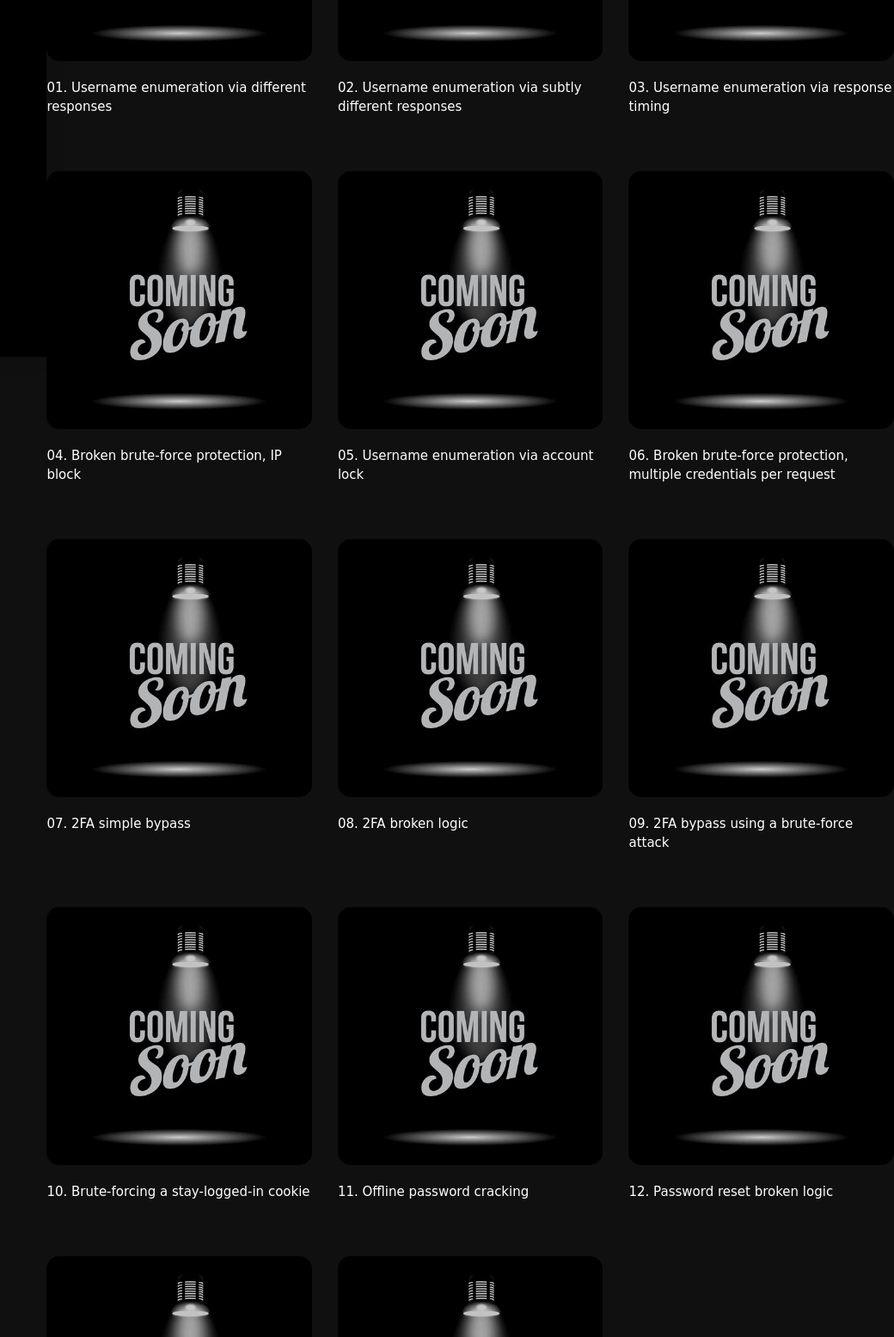
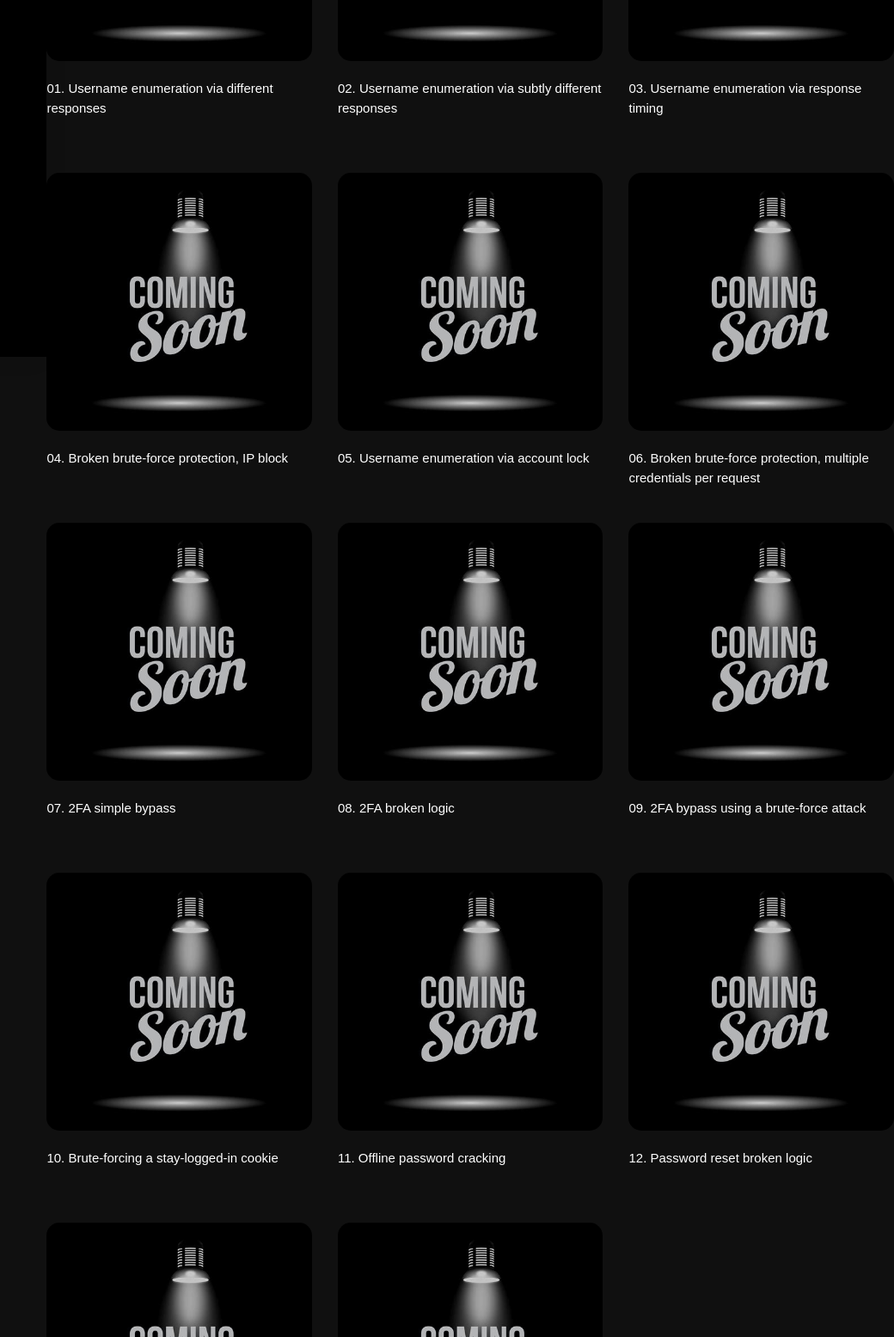
Before and after one commit to UtkarshSinghThakur/PortSwigger, a plain HTML site: page Authentication.html in a window 1280 px wide. Shown: the part 385-1940 px from the top of the page at 86% size, 240-1280 px from the left. Drawn offline with Linux system fonts and the light colour scheme.

Commit message:
Update Authentication.html

```diff
--- a/Authentication.html
+++ b/Authentication.html
@@ -93,87 +93,87 @@
                                     <a data-fancybox="" href="#">
                                         <img class="img-fluid" src="images/cs.jpg" style="border-radius: 15px;height: 300px">
                                     </a><br><br>
-                                     <span style="font-family: cursive;font-size: 15px;color: white">01. Username enumeration via different responses</span>
+                                     <span style="font-family: sans-serif;font-size: 15px;color: white">01. Username enumeration via different responses</span>
                                 </div>
                                 <!-- Vimeo Popup -->
                                 <div class="col-md-4 animate-box" data-animate-effect="fadeInUp">
                                     <a data-fancybox="" href="#">
                                         <img class="img-fluid" src="images/cs.jpg" style="border-radius: 15px;height: 300px">
                                     </a><br><br>
-                                     <span style="font-family: cursive;font-size: 15px;color: white">02. Username enumeration via subtly different responses</span><br><br><br><br>
+                                     <span style="font-family: sans-serif;font-size: 15px;color: white">02. Username enumeration via subtly different responses</span><br><br><br><br>
                                 </div>
                                 <!-- Custom Video Popup -->
                                 <div class="col-md-4 animate-box" data-animate-effect="fadeInUp">
                                     <a data-fancybox="" href="#">
                                         <img class="img-fluid" src="images/cs.jpg" style="border-radius: 15px;height: 300px">
                                     </a><br><br>
-                                     <span style="font-family: cursive;font-size: 15px;color: white">03. Username enumeration via response timing</span>
+                                     <span style="font-family: sans-serif;font-size: 15px;color: white">03. Username enumeration via response timing</span>
                                 </div>
                                 <div class="col-md-4 animate-box" data-animate-effect="fadeInUp">
                                     <a data-fancybox="" href="#">
                                         <img class="img-fluid" src="images/cs.jpg" style="border-radius: 15px;height: 300px">
                                     </a><br><br>
-                                     <span style="font-family: cursive;font-size: 15px;color: white">04. Broken brute-force protection, IP block</span>
+                                     <span style="font-family: sans-serif;font-size: 15px;color: white">04. Broken brute-force protection, IP block</span>
                                 </div>
                                 <div class="col-md-4 animate-box" data-animate-effect="fadeInUp">
                                     <a data-fancybox="" href="#">
                                         <img class="img-fluid" src="images/cs.jpg" style="border-radius: 15px;height: 300px">
                                     </a><br><br>
-                                     <span style="font-family: cursive;font-size: 15px;color: white">05. Username enumeration via account lock</span><br><br><br><br>
+                                     <span style="font-family: sans-serif;font-size: 15px;color: white">05. Username enumeration via account lock</span><br><br><br><br>
                                 </div>
                                <div class="col-md-4 animate-box" data-animate-effect="fadeInUp">
                                     <a data-fancybox="" href="#">
                                         <img class="img-fluid" src="images/cs.jpg" style="border-radius: 15px;height: 300px">
                                     </a><br><br>
-                                     <span style="font-family: cursive;font-size: 15px;color: white">06. Broken brute-force protection, multiple credentials per request</span>
+                                     <span style="font-family: sans-serif;font-size: 15px;color: white">06. Broken brute-force protection, multiple credentials per request</span>
                                 </div>
                                 <div class="col-md-4 animate-box" data-animate-effect="fadeInUp">
                                     <a data-fancybox="" href="#">
                                         <img class="img-fluid" src="images/cs.jpg" style="border-radius: 15px;height: 300px">
                                     </a><br><br>
-                                     <span style="font-family: cursive;font-size: 15px;color:white">07. 2FA simple bypass</span><br><br><br><br>
+                                     <span style="font-family: sans-serif;font-size: 15px;color:white">07. 2FA simple bypass</span><br><br><br><br>
                                 </div>
                                 <div class="col-md-4 animate-box" data-animate-effect="fadeInUp">
                                     <a data-fancybox="" href="#">
                                         <img class="img-fluid" src="images/cs.jpg" style="border-radius: 15px;height: 300px">
                                     </a><br><br>
-                                     <span style="font-family: cursive;font-size: 15px;color: white">08. 2FA broken logic</span>
+                                     <span style="font-family: sans-serif;font-size: 15px;color: white">08. 2FA broken logic</span>
                                 </div>
                                 <div class="col-md-4 animate-box" data-animate-effect="fadeInUp">
                                     <a data-fancybox="" href="#">
                                         <img class="img-fluid" src="images/cs.jpg" style="border-radius: 15px;height: 300px">
                                     </a><br><br>
-                                     <span style="font-family: cursive;font-size: 15px;color: white">09. 2FA bypass using a brute-force attack</span><br><br><br><br>
+                                     <span style="font-family: sans-serif;font-size: 15px;color: white">09. 2FA bypass using a brute-force attack</span><br><br><br><br>
                                 </div>
                                 <div class="col-md-4 animate-box" data-animate-effect="fadeInUp">
                                     <a data-fancybox="" href="#">
                                         <img class="img-fluid" src="images/cs.jpg" style="border-radius: 15px;height: 300px">
                                     </a><br><br>
-                                     <span style="font-family: cursive;font-size: 15px;color: white">10. Brute-forcing a stay-logged-in cookie</span>
+                                     <span style="font-family: sans-serif;font-size: 15px;color: white">10. Brute-forcing a stay-logged-in cookie</span>
                                 </div>
                                 <div class="col-md-4 animate-box" data-animate-effect="fadeInUp">
                                     <a data-fancybox="" href="#">
                                         <img class="img-fluid" src="images/cs.jpg" style="border-radius: 15px;height: 300px">
                                     </a><br><br>
-                                     <span style="font-family: cursive;font-size: 15px;color: white">11. Offline password cracking</span><br><br><br><br>
+                                     <span style="font-family: sans-serif;font-size: 15px;color: white">11. Offline password cracking</span><br><br><br><br>
                                 </div>
                                 <div class="col-md-4 animate-box" data-animate-effect="fadeInUp">
                                     <a data-fancybox="" href="#">
                                         <img class="img-fluid" src="images/cs.jpg" style="border-radius: 15px;height: 300px">
                                     </a><br><br>
-                                     <span style="font-family: cursive;font-size: 15px;color: white">12. Password reset broken logic</span>
+                                     <span style="font-family: sans-serif;font-size: 15px;color: white">12. Password reset broken logic</span>
                                 </div>
                                 <div class="col-md-4 animate-box" data-animate-effect="fadeInUp">
                                     <a data-fancybox="" href="#">
                                         <img class="img-fluid" src="images/cs.jpg" style="border-radius: 15px;height: 300px">
                                     </a><br><br>
-                                     <span style="font-family: cursive;font-size: 15px;color: white">13. Password reset poisoning via middleware</span><br><br><br><br>
+                                     <span style="font-family: sans-serif;font-size: 15px;color: white">13. Password reset poisoning via middleware</span><br><br><br><br>
                                 </div>
                                 <div class="col-md-4 animate-box" data-animate-effect="fadeInUp">
                                     <a data-fancybox="" href="#">
                                         <img class="img-fluid" src="images/cs.jpg" style="border-radius: 15px;height: 300px">
                                     </a><br><br>
-                                     <span style="font-family: cursive;font-size: 15px;color: white">14. Password brute-force via password change</span>
+                                     <span style="font-family: sans-serif;font-size: 15px;color: white">14. Password brute-force via password change</span>
                                 </div>
                             </div>
                         </div>
```
